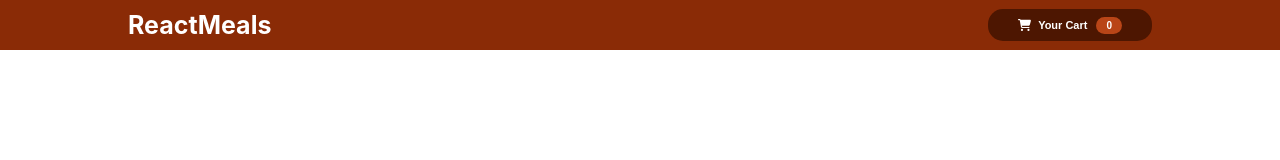
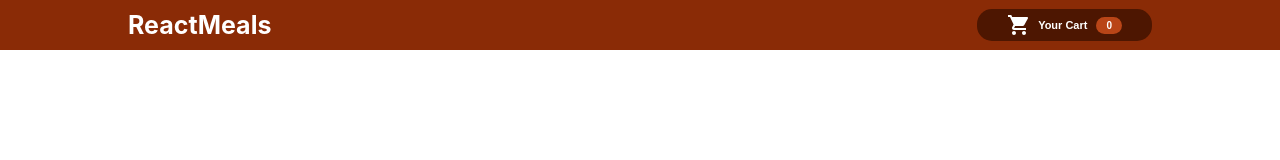
Before and after one commit to BadieSAKKA2/Section2, a React (Create React App) app in the folder food-delivery/: page / in a window 1280 px wide. Shown: the top 160 px of the page. Built offline with nearby package versions, Linux system fonts and the light colour scheme.

Commit message:
added mui icon

```diff
--- a/food-delivery/package.json
+++ b/food-delivery/package.json
@@ -3,12 +3,16 @@
   "version": "0.1.0",
   "private": true,
   "dependencies": {
+    "@emotion/react": "^11.11.1",
+    "@emotion/styled": "^11.11.0",
+    "@mui/icons-material": "^5.14.18",
+    "@mui/material": "^5.14.18",
     "@testing-library/jest-dom": "^5.17.0",
     "@testing-library/react": "^13.4.0",
     "@testing-library/user-event": "^13.5.0",
     "react": "^18.2.0",
     "react-dom": "^18.2.0",
-    "react-scripts": "5.0.1",
+    "react-scripts": "^5.0.1",
     "web-vitals": "^2.1.4"
   },
   "scripts": {
--- a/food-delivery/src/Components/Header/Header.js
+++ b/food-delivery/src/Components/Header/Header.js
@@ -1,9 +1,9 @@
 import React, { useState } from "react";
 import "./Header.css";
-import cartIcon from "./../../assets/cart-shopping-solid.svg";
+import ShoppingCartIcon from '@mui/icons-material/ShoppingCart';
 //import cartIcon from "../../assets/cart.png";
 import Modal from "../UI/Modal/Modal";
-import { CartProvider, useCart } from "../../Contexts/cart-context";
+import { useCart } from "../../Contexts/cart-context";
 
 function Header() {
 
@@ -25,7 +25,7 @@ function Header() {
         className="cart-button"
         onClick={openCartHandler}
       >
-        <img src={cartIcon} alt="Cart Icon" className="cart-icon" />
+        <ShoppingCartIcon fontSize="medium"/>
         <div className="cart-button-text">Your Cart</div>
         <div className="cart-number-tag">{cartContext.state.cartItems.length}</div>
       </button>
```
Also changed, not shown: 1 other file (tests, documents, lock files or other folders).
